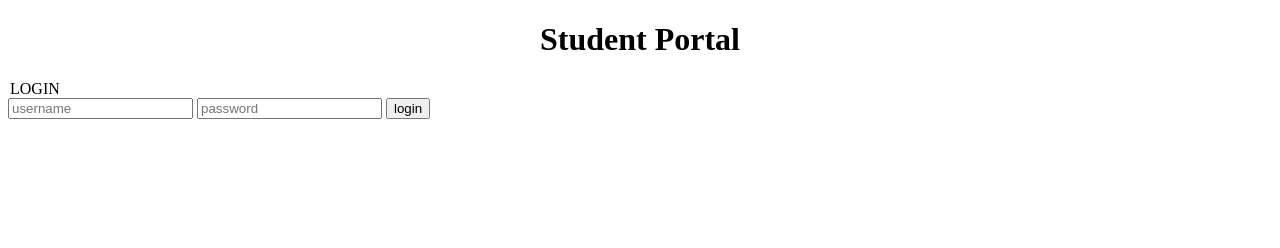
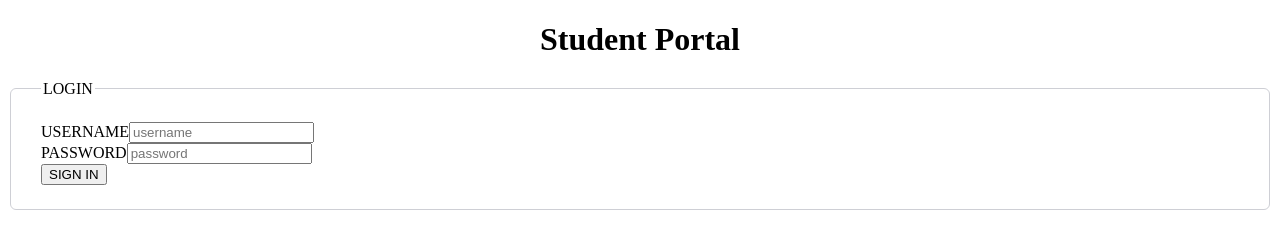
Before and after one commit to hiruthikj/Online-Examination-System, a plain HTML site: page student-login.html in a window 1280 px wide. Drawn offline with Linux system fonts and the light colour scheme.

Commit message:
login-student

```diff
--- a/css/student-login.css
+++ b/css/student-login.css
@@ -3,3 +3,9 @@ h1
   text-align: center;
   //color: violet;
 }
+
+fieldset {
+  border: 1px solid #cecfd5;
+  border-radius: 6px;
+  padding: 24px 30px;
+}
--- a/student-login.html
+++ b/student-login.html
@@ -12,14 +12,16 @@
     </header>
 
     <div class="login-student">
-      <div class="form">
+      <fieldset class="form">
+        <legend>LOGIN</legend>
         <form class="login-form">
-          <legend>LOGIN</legend>
-          <input type="text" placeholder="username"/>
-          <input type="password" placeholder="password"/>
-          <button>login</button>
+          <label>USERNAME<input type="text" placeholder="username"/></label>
+          <br>
+          <label>PASSWORD<input type="password" placeholder="password"/></label>
+          <br>
+          <input type="submit" name="" value="SIGN IN">
         </form>
-      </div>
+      </fieldset>
     </div>
 
   </body>
```
